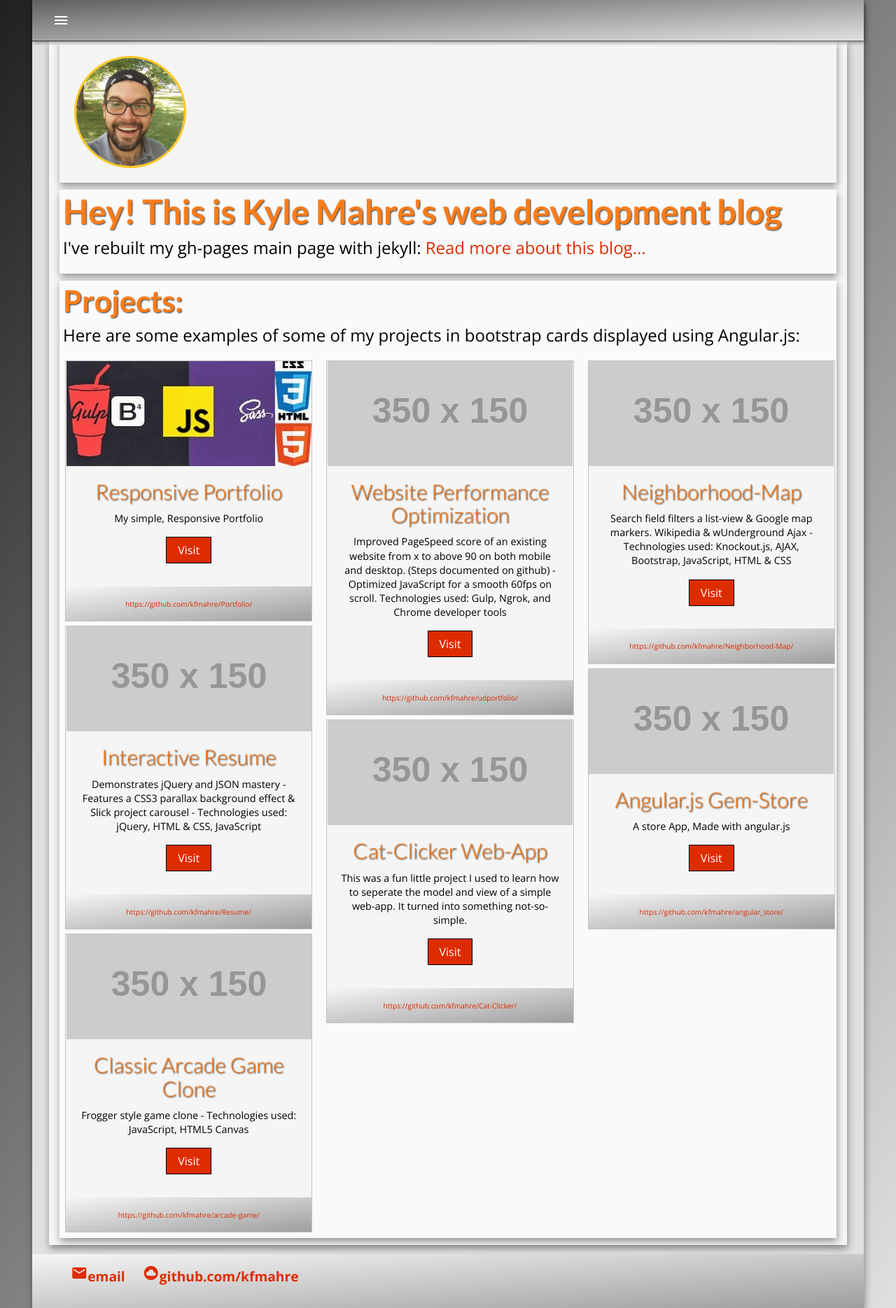
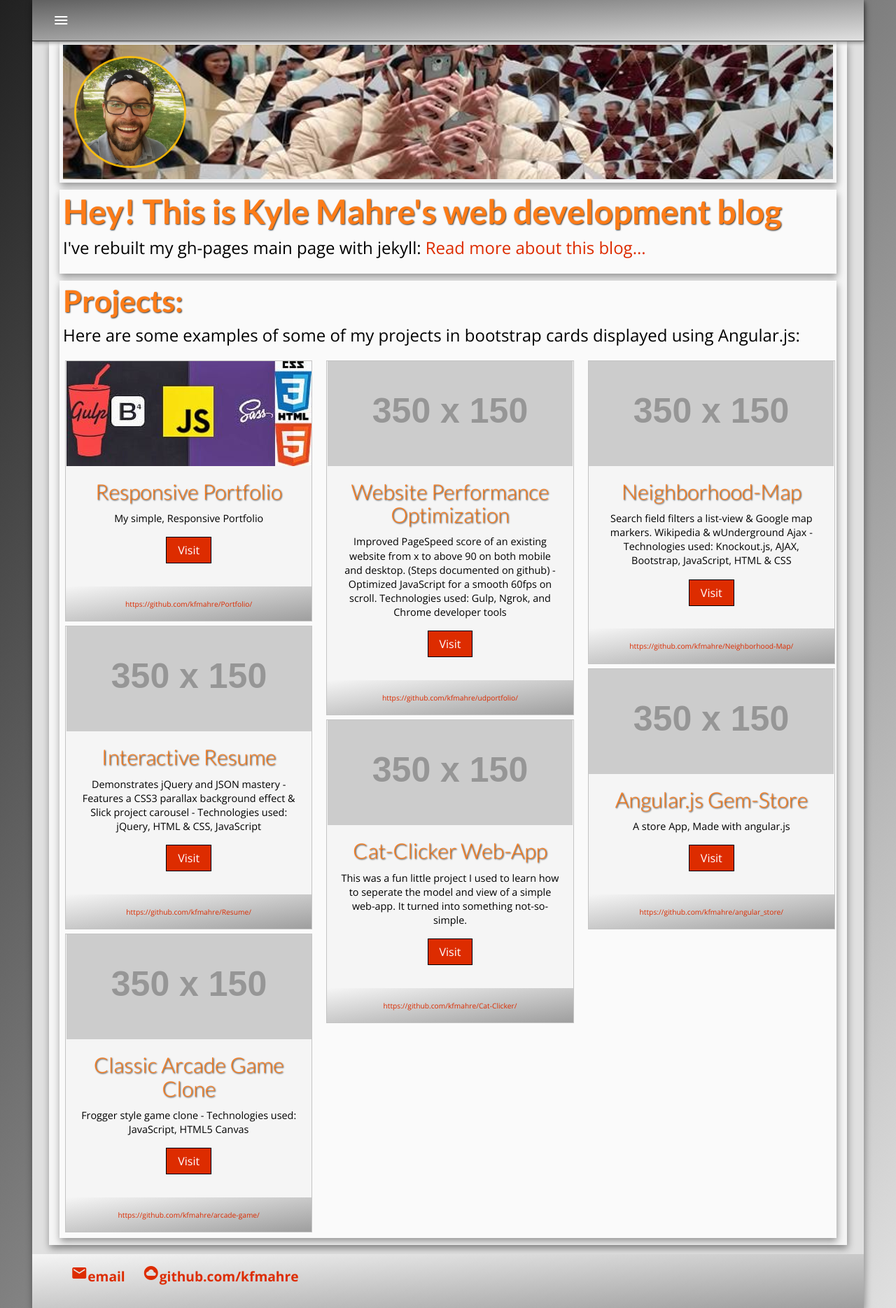
Before and after one commit to kfmahre/kfmahre.github.io, a Jekyll site: the page built from index.html, in a window 1280 px wide. Shown: the whole page at 70% size. Built offline with Jekyll 4.4.1, drawn with Linux system fonts in a browser that asks for light colours.

Commit message:
style: scss is a little different

```diff
--- a/css/main.scss
+++ b/css/main.scss
@@ -254,7 +254,11 @@ hr {
 .my-pictureDiv {
   width: 100%;
   max-height: 15em;
-  background: url(http://kfmahre.github.io/mirror.jpg) cover content-box;
+  background: url(http://kfmahre.github.io/mirror.jpg) center center content-box;
+  -webkit-background-size: cover;
+  -moz-background-size: cover;
+  -o-background-size: cover;
+  background-size: cover;
   padding: 5px;
   margin: 0 0 10px 0;
   @include box-shadow(1px,5px,10px,rgba(0,0,0,0.4));
```
Also changed, not shown: css/main.css.
